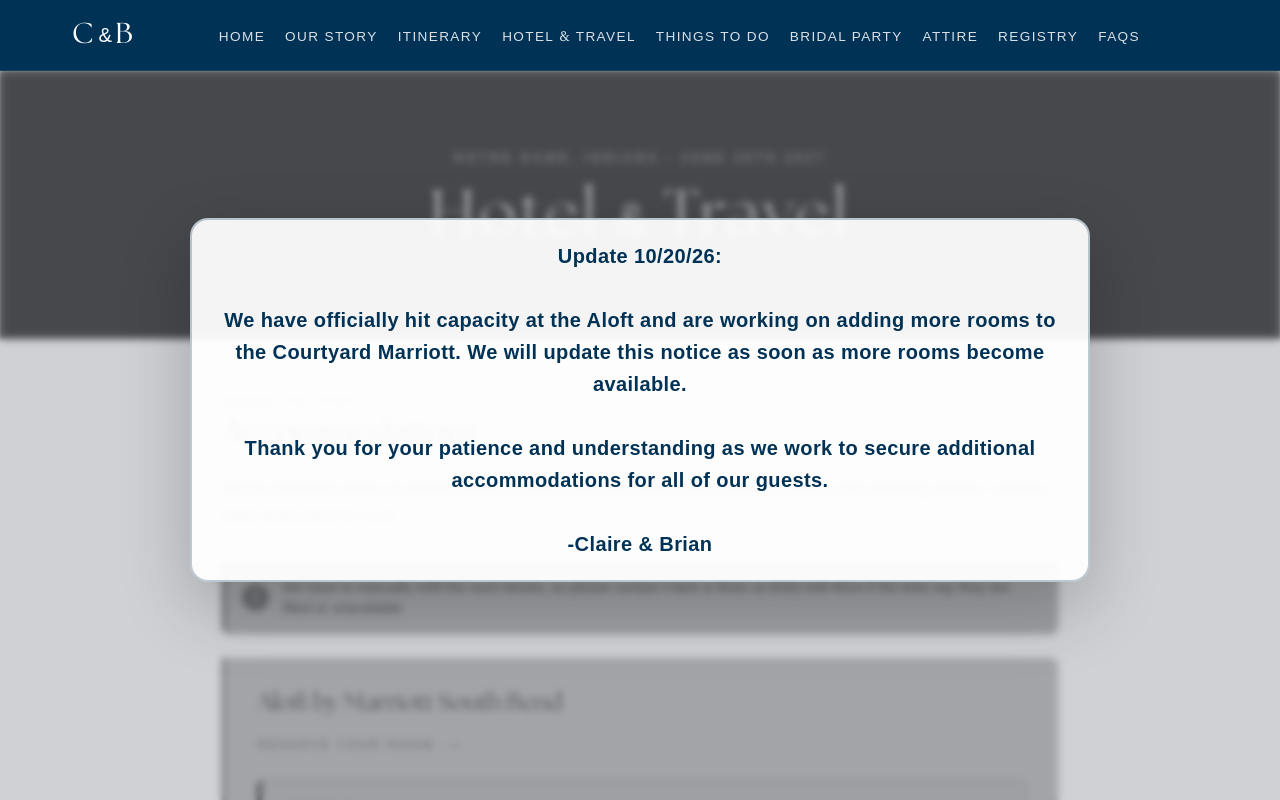
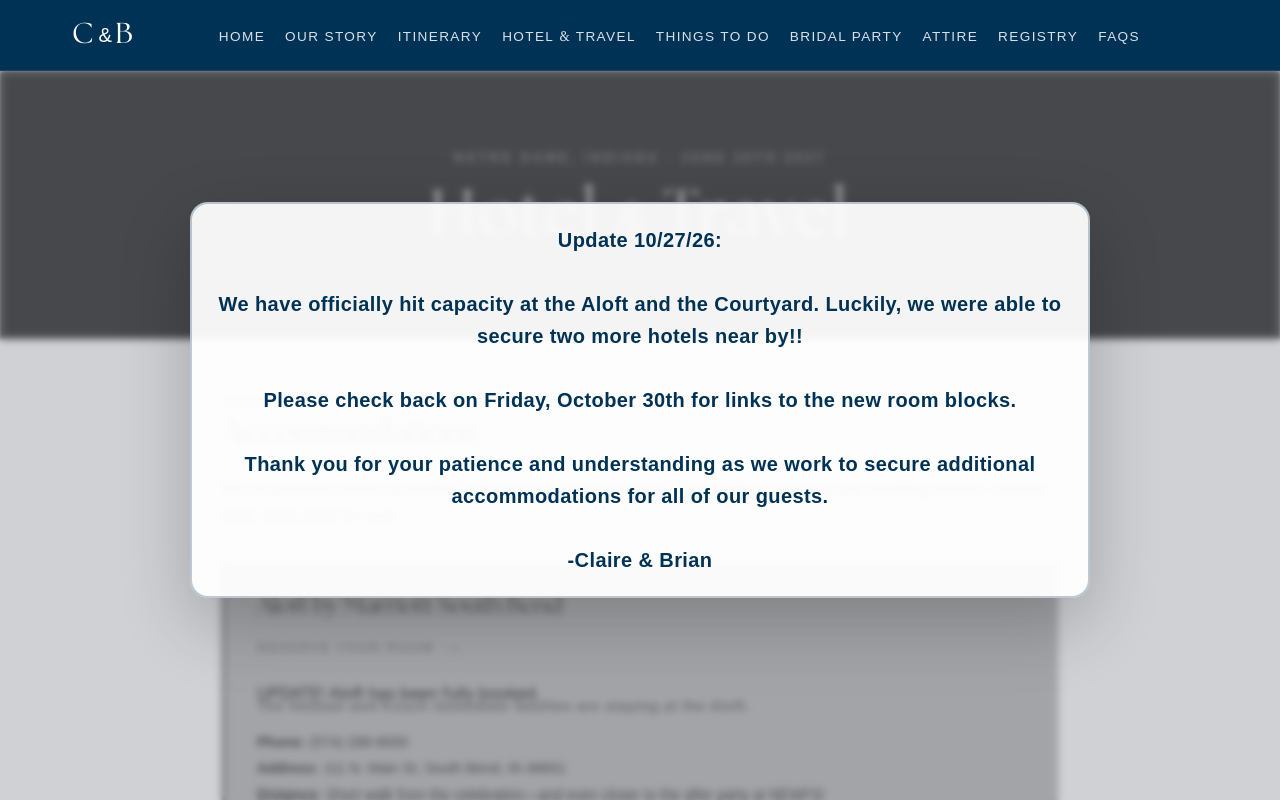
Before and after one commit to claireholmann/ourwedding, a React (Vite) app: page /hotel-travel in a window 1280 px wide. Shown: the top 800 px of the page. Built offline with nearby package versions, Linux system fonts and the light colour scheme; a web font is replaced by a local one.

Commit message:
updated alert

```diff
--- a/src/pages/HotelTravel.jsx
+++ b/src/pages/HotelTravel.jsx
@@ -24,13 +24,23 @@ function HotelTravel() {
             option is close to the wedding events—choose what works best for
             you!
           </p>
-          <div className="hotel-room-block-banner" role="alert">
+          {/* <div className="hotel-room-block-banner" role="alert">
             <span className="hotel-room-block-banner-icon">!</span>
             <p>
-              We have to manually refill the room blocks, so please contact
-              Claire & Brian at (630) 648-9014 if the links say they are filled or unavailable.
+              The Savannah Bananas are now playing at Notre Dame the same day as our wedding.
+              Unfortunately, our initial hotel room blocks have now been capped
+              to a limited number of rooms due to the game.
+
+              <br />
+              Please bear with us as we work to accommodate everyone. We are actively
+              finding other accomadations for our guests. There's also the option of
+              finding Airbnbs in the area.
+
+              <br />
+              Please contact Claire & Brian at (630) 648-9014 if you have any questions or
+              need assistance with accommodations.
             </p>
-          </div>
+          </div> */}
           <div className="hotel-list">
             <div className="hotel-card">
               <h3 className="hotel-name">Aloft by Marriott South Bend</h3>
@@ -47,11 +57,8 @@ function HotelTravel() {
               >
                 Reserve Your Room
               </a>
-              <p className="aloft-booking-notice">
-                UPDATE! October 16th at 2:30pm <br />
-                More rooms have been released for booking.  Unfortuantely, our initial room block of 50 rooms has been booked.
-                The updated rate is now $179/night with parking included. Sorry for the inconvenience.
-                <br />Love, Claire & Brian
+              <p className="aloft-booking-full">
+                UPDATE! Aloft has been fully booked.
               </p>
               <p className="hotel-family-note">
                 The Holman and Kosch immediate families are staying at the Aloft.
@@ -65,7 +72,7 @@ function HotelTravel() {
                 even closer to the after party at NEWFS!
               </p>
               <p className="hotel-description">
-                <strong>$179/night.</strong> Modern vibes with vibrant decor, a
+                <strong>$149/night.</strong> Modern vibes with vibrant decor, a
                 lively bar, a 24-hour cafe, and an indoor pool. On-site parking
                 available is complimentary. <br /> <strong>Last day to book: May 25th, 2027.</strong>
               </p>
@@ -85,6 +92,9 @@ function HotelTravel() {
               >
                 Reserve Your Room
               </a>
+              <p className="aloft-booking-full">
+                UPDATE! Courtyard by Marriott has been fully booked.
+              </p>
               <p className="hotel-info">
                 <strong>Phone:</strong> (574) 237-7777
                 <br />
@@ -92,8 +102,7 @@ function HotelTravel() {
                 Bend, IN 46601
                 <br />
                 <strong>Distance:</strong> Just a short stroll from our
-                reception—perfect for a quick walk home after dancing the night
-                away!
+                reception—perfect for a quick walk home!
               </p>
               <p className="hotel-description">
                 <strong>$169/night.</strong> Classic comfort in the heart of
@@ -217,12 +226,14 @@ function HotelTravel() {
       <div className="hotel-travel-notice-overlay" role="status" aria-live="polite">
         <div className="hotel-travel-notice-card">
           <p>
-            Update 10/20/26:
+            Update 10/27/26:
             <br />
             <br />
-            We have officially hit capacity at the Aloft and are working on
-            adding more rooms to the Courtyard Marriott. We will update this
-            notice as soon as more rooms become available.
+            We have officially hit capacity at the Aloft and the Courtyard.
+            Luckily, we were able to secure two more hotels near by!!
+            <br />
+            <br />
+            <strong>Please check back on Friday, October 30th for links to the new room blocks.</strong>
             <br />
             <br />
             Thank you for your patience and understanding as we work to secure additional
```
